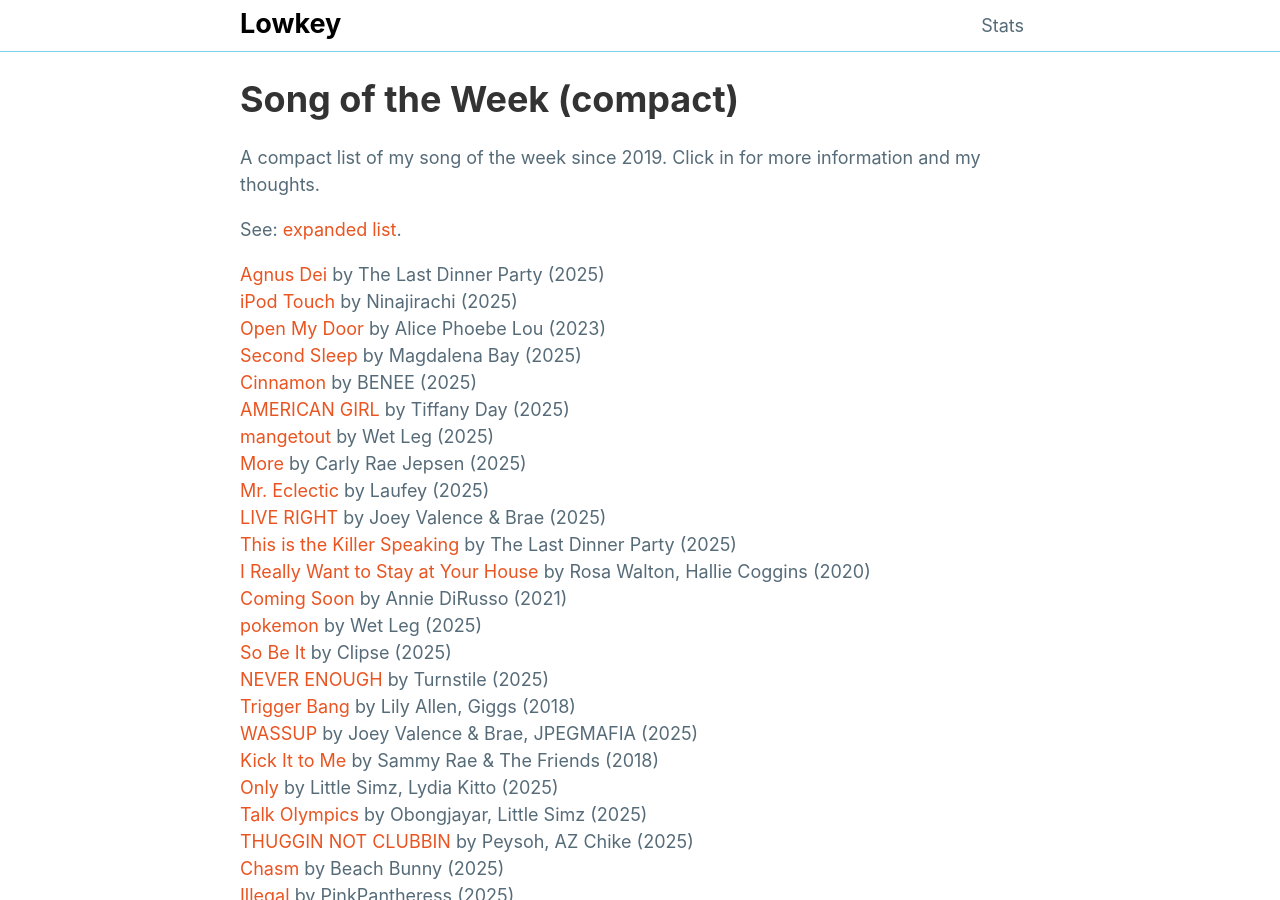
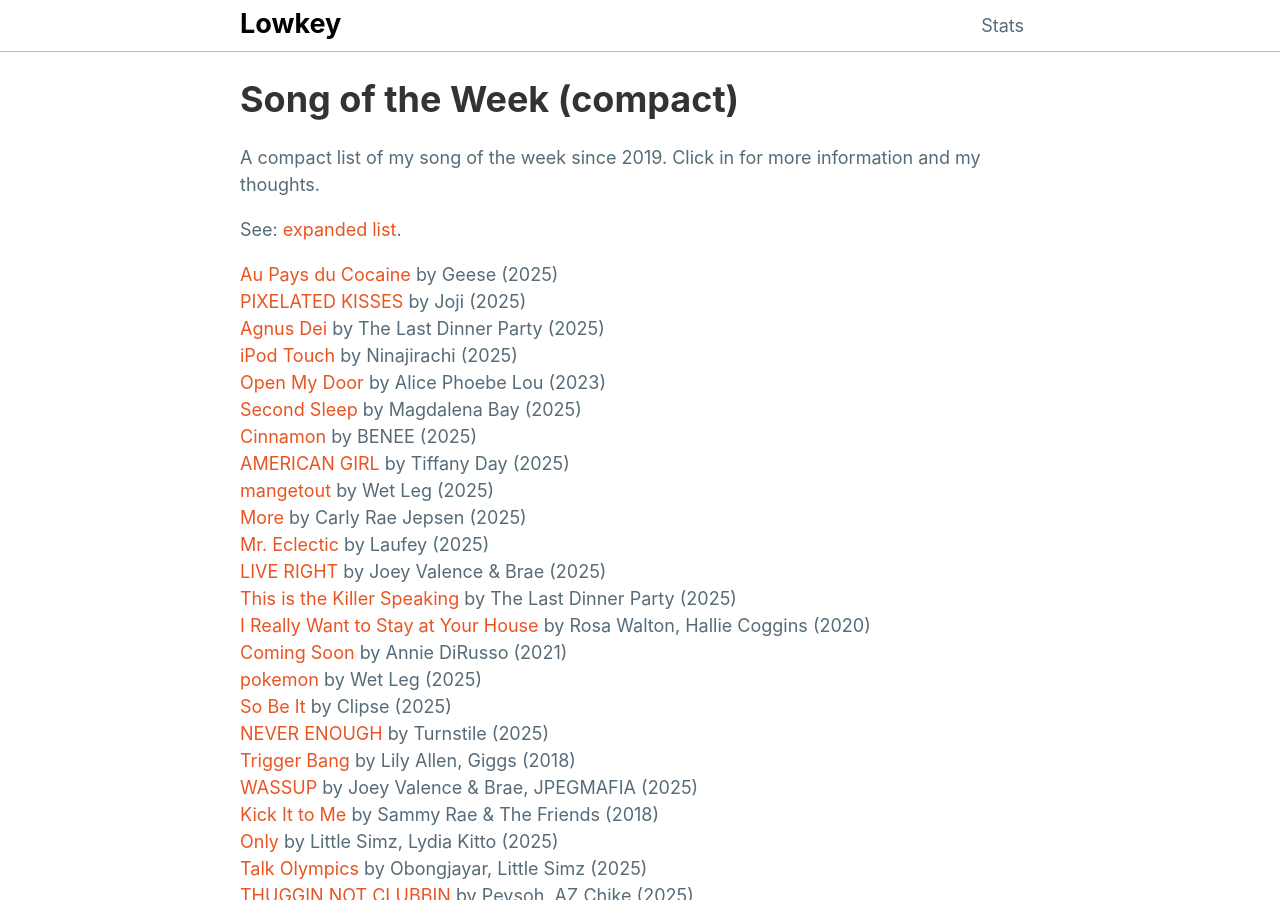
Before and after one commit to mattxwang/lowkey, a Jekyll site: the page built from stats/sotw-compact.html, in a window 1280 px wide and 900 px high. Built offline with Jekyll 4.4.1, drawn with Linux system fonts in a browser that asks for light colours.

Commit message:
music updates

```diff
--- a/_data/sotw.yml
+++ b/_data/sotw.yml
@@ -3171,3 +3171,19 @@
   genre: "indie rock"
   year: 2025
   blurb: Surprisingly solid sophomore album (if a minor mid-album slump). Powerful opener!
+- title: "PIXELATED KISSES"
+  artists:
+    - "Joji"
+  album: "PIXELATED KISSES"
+  album_art: "pixelated-kisses.jpg"
+  genre: "pop"
+  year: 2025
+  blurb: Absolutely killer bass and synth.
+- title: "Au Pays du Cocaine"
+  artists:
+    - "Geese"
+  album: "Getting Killed"
+  album_art: "getting-killed.jpg"
+  genre: "art rock"
+  year: 2025
+  blurb: So much power and emotion in such an otherwise simple package. So impressed by this entire album!
```
Also changed, not shown: img/albums/getting-killed.jpg (added), img/albums/pixelated-kisses.jpg (added).
